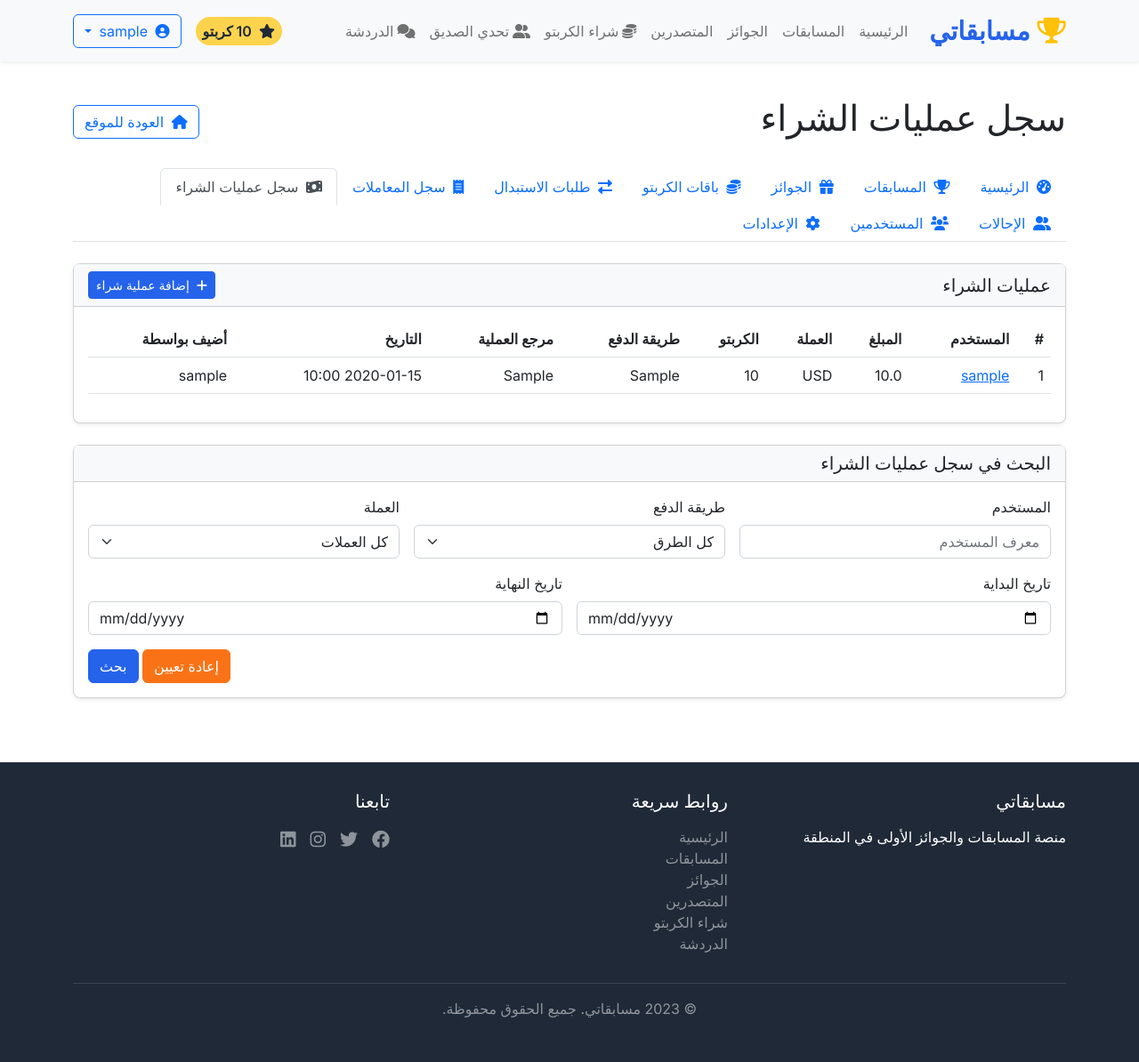
After one commit to sttarlt/ChallengeCentral, a Flask app: page /admin/purchases in a window 1280 px wide. The commit adds this page. Shown: the whole page at 89% size. Run offline with Flask 3, Linux system fonts and the light colour scheme; a user stored in the database is signed in; tables that the repository leaves empty hold one stand-in row (values such as "Sample post").

Commit message:
Enable admins to manually add crypto purchases and view transaction history
Implements PurchaseRecord model/form/routes and adds admin UI for managing crypto purchases.

Replit-Commit-Author: Agent
Replit-Commit-Session-Id: 88eedd17-cc37-46d8-836a-528c16855c74
Replit-Commit-Screenshot-Url: https://storage.googleapis.com/screenshot-production-us-central1/aa294537-2263-4963-b0e2-bff8b7de80b2/a8d284a2-1451-43d8-a709-95338980d920.jpg

```diff
--- a/routes.py
+++ b/routes.py
@@ -892,6 +892,161 @@ def admin_add_points():
     return render_template('admin/add_points.html', form=form)
 
 
+@app.route('/admin/purchases')
+@admin_required
+def admin_purchases():
+    """عرض سجل عمليات شراء الكربتو"""
+    from models import PurchaseRecord
+    from forms import PurchaseRecordForm
+
+    # استخراج معايير البحث من البارامترات
+    user_id = request.args.get('user_id', type=int)
+    payment_method = request.args.get('payment_method')
+    start_date_str = request.args.get('start_date')
+    end_date_str = request.args.get('end_date')
+    page = request.args.get('page', 1, type=int)
+    per_page = 20  # عدد العناصر في كل صفحة
+
+    # إنشاء الاستعلام الأساسي
+    query = PurchaseRecord.query
+
+    # تطبيق المرشحات إذا كانت موجودة
+    if user_id:
+        query = query.filter(PurchaseRecord.user_id == user_id)
+
+    if payment_method:
+        query = query.filter(PurchaseRecord.payment_method == payment_method)
+
+    # تطبيق نطاق التاريخ
+    if start_date_str:
+        try:
+            start_date = datetime.strptime(start_date_str, '%Y-%m-%d')
+            query = query.filter(PurchaseRecord.created_at >= start_date)
+        except ValueError:
+            flash('صيغة تاريخ البداية غير صحيحة، تم تجاهلها', 'warning')
+
+    if end_date_str:
+        try:
+            end_date = datetime.strptime(end_date_str, '%Y-%m-%d')
+            # إضافة يوم كامل لتضمين كل معاملات اليوم المحدد
+            end_date = end_date.replace(hour=23, minute=59, second=59)
+            query = query.filter(PurchaseRecord.created_at <= end_date)
+        except ValueError:
+            flash('صيغة تاريخ النهاية غير صحيحة، تم تجاهلها', 'warning')
+
+    # ترتيب النتائج من الأحدث إلى الأقدم
+    query = query.order_by(PurchaseRecord.created_at.desc())
+
+    # تنفيذ الاستعلام مع التقسيم إلى صفحات
+    pagination = query.paginate(page=page, per_page=per_page)
+    purchases = pagination.items
+
+    return render_template(
+        'admin/purchases.html',
+        purchases=purchases,
+        pagination=pagination
+    )
+
+
+@app.route('/admin/purchases/user/<int:user_id>')
+@admin_required
+def admin_user_purchases(user_id):
+    """عرض سجل عمليات شراء الكربتو لمستخدم محدد"""
+    from models import PurchaseRecord
+
+    # التحقق من وجود المستخدم
+    user = User.query.get_or_404(user_id)
+
+    page = request.args.get('page', 1, type=int)
+    per_page = 10  # عدد العناصر في كل صفحة
+
+    # الحصول على معاملات المستخدم
+    query = PurchaseRecord.query.filter_by(user_id=user_id).order_by(PurchaseRecord.created_at.desc())
+    pagination = query.paginate(page=page, per_page=per_page)
+    purchases = pagination.items
+
+    return render_template(
+        'admin/purchases.html',
+        purchases=purchases,
+        pagination=pagination,
+        user=user
+    )
+
+
+@app.route('/admin/purchases/add', methods=['GET', 'POST'])
+@admin_required
+def admin_add_purchase():
+    """إضافة عملية شراء كربتو يدوياً"""
+    from models import PurchaseRecord, PointsTransaction
+    from forms import PurchaseRecordForm
+
+    form = PurchaseRecordForm()
+
+    if form.validate_on_submit():
+        # البحث عن المستخدم بواسطة اسم المستخدم
+        user = User.query.filter_by(username=form.username.data).first()
+
+        if not user:
+            flash(f'لم يتم العثور على المستخدم: {form.username.data}', 'danger')
+            return redirect(url_for('admin_add_purchase'))
+
+        amount_paid = form.amount_paid.data
+        currency = form.currency.data
+        points_added = form.points_added.data
+        payment_method = form.payment_method.data
+        reference = form.reference.data
+        notes = form.notes.data
+
+        # إنشاء سجل عملية الشراء
+        purchase = PurchaseRecord(
+            user_id=user.id,
+            amount_paid=amount_paid,
+            currency=currency,
+            points_added=points_added,
+            payment_method=payment_method,
+            reference=reference,
+            notes=notes,
+            created_by_id=current_user.id
+        )
+
+        # إضافة سجل العملية للقاعدة
+        db.session.add(purchase)
+
+        # إضافة النقاط للمستخدم عبر الدالة المحسنة
+        success = user.add_points(
+            points=points_added,
+            transaction_type='purchase',
+            related_id=None,  # سيتم تحديثه لاحقاً بعد الحصول على معرف العملية
+            description=f'شراء {points_added} كربتو مقابل {amount_paid} {currency}',
+            created_by_id=current_user.id,
+            request=request
+        )
+
+        if success:
+            db.session.commit()
+
+            # تحديث purchase.id في سجل المعاملة لربط العمليتين
+            transaction = PointsTransaction.query.filter_by(
+                user_id=user.id,
+                transaction_type='purchase',
+                amount=points_added
+            ).order_by(desc(PointsTransaction.created_at)).first()
+
+            if transaction:
+                transaction.related_id = purchase.id
+                db.session.commit()
+
+            flash(f'تم إضافة {points_added} كربتو إلى حساب {user.username} مقابل {amount_paid} {currency} بنجاح', 'success')
+            app.logger.info(f"Admin {current_user.username} added purchase record for user {user.username}: {points_added} points for {amount_paid} {currency}")
+
+            # إعادة توجيه إلى صفحة المستخدم
+            return redirect(url_for('admin_user_purchases', user_id=user.id))
+        else:
+            flash('حدث خطأ أثناء محاولة إضافة النقاط', 'danger')
+
+    return render_template('admin/add_purchase.html', form=form)
+
+
 @app.errorhandler(404)
 def page_not_found(e):
     return render_template('404.html'), 404
--- a/templates/admin/dashboard.html
+++ b/templates/admin/dashboard.html
@@ -42,6 +42,11 @@
     <li class="nav-item">
         <a class="nav-link {{ 'active' if request.endpoint == 'admin_transactions' or request.endpoint == 'admin_user_transactions' or request.endpoint == 'admin_add_points' else '' }}" href="{{ url_for('admin_transactions') }}">
             <i class="fas fa-receipt me-1"></i> سجل المعاملات
+        </a>
+    </li>
+    <li class="nav-item">
+        <a class="nav-link {{ 'active' if request.endpoint == 'admin_purchases' or request.endpoint == 'admin_user_purchases' or request.endpoint == 'admin_add_purchase' else '' }}" href="{{ url_for('admin_purchases') }}">
+            <i class="fas fa-money-bill-wave me-1"></i> سجل عمليات الشراء
         </a>
     </li>
     <li class="nav-item">
--- /dev/null
+++ b/templates/admin/purchases.html
@@ -0,0 +1,169 @@
+{% extends "admin/dashboard.html" %}
+
+{% block admin_title %}سجل عمليات الشراء{% endblock %}
+
+{% block admin_heading %}
+{% if user %}
+  سجل عمليات شراء المستخدم {{ user.username }}
+{% else %}
+  سجل عمليات الشراء
+{% endif %}
+{% endblock %}
+
+{% block admin_content %}
+<div class="card shadow-sm mb-4">
+  <div class="card-header bg-light d-flex justify-content-between align-items-center">
+    <h5 class="mb-0">عمليات الشراء</h5>
+    <a href="{{ url_for('admin_add_purchase') }}" class="btn btn-primary btn-sm">
+      <i class="fas fa-plus me-1"></i> إضافة عملية شراء
+    </a>
+  </div>
+  <div class="card-body">
+    {% if purchases %}
+      <div class="table-responsive">
+        <table class="table table-hover">
+          <thead>
+            <tr>
+              <th scope="col">#</th>
+              <th scope="col">المستخدم</th>
+              <th scope="col">المبلغ</th>
+              <th scope="col">العملة</th>
+              <th scope="col">الكربتو</th>
+              <th scope="col">طريقة الدفع</th>
+              <th scope="col">مرجع العملية</th>
+              <th scope="col">التاريخ</th>
+              <th scope="col">أضيف بواسطة</th>
+            </tr>
+          </thead>
+          <tbody>
+            {% for purchase in purchases %}
+              <tr>
+                <td>{{ purchase.id }}</td>
+                <td>
+                  <a href="{{ url_for('admin_user_purchases', user_id=purchase.user_id) }}">
+                    {{ purchase.user.username }}
+                  </a>
+                </td>
+                <td>{{ purchase.amount_paid }}</td>
+                <td>{{ purchase.currency }}</td>
+                <td>{{ purchase.points_added }}</td>
+                <td>
+                  {% if purchase.payment_method == 'telegram' %}
+                    تلغرام
+                  {% elif purchase.payment_method == 'bank_transfer' %}
+                    تحويل بنكي
+                  {% elif purchase.payment_method == 'paypal' %}
+                    PayPal
+                  {% else %}
+                    {{ purchase.payment_method }}
+                  {% endif %}
+                </td>
+                <td>{{ purchase.reference }}</td>
+                <td>{{ purchase.created_at.strftime('%Y-%m-%d %H:%M') }}</td>
+                <td>{{ purchase.created_by.username }}</td>
+              </tr>
+            {% endfor %}
+          </tbody>
+        </table>
+      </div>
+
+      {% if pagination and pagination.pages > 1 %}
+        <nav aria-label="Page navigation">
+          <ul class="pagination justify-content-center">
+            {% if pagination.has_prev %}
+              <li class="page-item">
+                <a class="page-link" href="{{ url_for('admin_purchases', page=pagination.prev_num) }}">السابق</a>
+              </li>
+            {% else %}
+              <li class="page-item disabled">
+                <span class="page-link">السابق</span>
+              </li>
+            {% endif %}
+
+            {% for page_num in pagination.iter_pages(left_edge=1, right_edge=1, left_current=2, right_current=2) %}
+              {% if page_num %}
+                {% if page_num == pagination.page %}
+                  <li class="page-item active">
+                    <span class="page-link">{{ page_num }}</span>
+                  </li>
+                {% else %}
+                  <li class="page-item">
+                    <a class="page-link" href="{{ url_for('admin_purchases', page=page_num) }}">{{ page_num }}</a>
+                  </li>
+                {% endif %}
+              {% else %}
+                <li class="page-item disabled">
+                  <span class="page-link">...</span>
+                </li>
+              {% endif %}
+            {% endfor %}
+
+            {% if pagination.has_next %}
+              <li class="page-item">
+                <a class="page-link" href="{{ url_for('admin_purchases', page=pagination.next_num) }}">التالي</a>
+              </li>
+            {% else %}
+              <li class="page-item disabled">
+                <span class="page-link">التالي</span>
+              </li>
+            {% endif %}
+          </ul>
+        </nav>
+      {% endif %}
+    {% else %}
+      <div class="alert alert-info mb-0">
+        لا توجد عمليات شراء مسجلة حتى الآن.
+      </div>
+    {% endif %}
+  </div>
+</div>
+
+<div class="card shadow-sm">
+  <div class="card-header bg-light">
+    <h5 class="mb-0">البحث في سجل عمليات الشراء</h5>
+  </div>
+  <div class="card-body">
+    <form method="get" action="{{ url_for('admin_purchases') }}">
+      <div class="row g-3 mb-3">
+        <div class="col-md-4">
+          <label for="user_id" class="form-label">المستخدم</label>
+          <input type="text" class="form-control" id="user_id" name="user_id" placeholder="معرف المستخدم" value="{{ request.args.get('user_id', '') }}">
+        </div>
+        <div class="col-md-4">
+          <label for="payment_method" class="form-label">طريقة الدفع</label>
+          <select class="form-select" id="payment_method" name="payment_method">
+            <option value="">كل الطرق</option>
+            <option value="telegram" {% if request.args.get('payment_method') == 'telegram' %}selected{% endif %}>تلغرام</option>
+            <option value="bank_transfer" {% if request.args.get('payment_method') == 'bank_transfer' %}selected{% endif %}>تحويل بنكي</option>
+            <option value="paypal" {% if request.args.get('payment_method') == 'paypal' %}selected{% endif %}>PayPal</option>
+            <option value="other" {% if request.args.get('payment_method') == 'other' %}selected{% endif %}>طريقة أخرى</option>
+          </select>
+        </div>
+        <div class="col-md-4">
+          <label for="currency" class="form-label">العملة</label>
+          <select class="form-select" id="currency" name="currency">
+            <option value="">كل العملات</option>
+            <option value="USD" {% if request.args.get('currency') == 'USD' %}selected{% endif %}>دولار أمريكي</option>
+            <option value="EUR" {% if request.args.get('currency') == 'EUR' %}selected{% endif %}>يورو</option>
+            <option value="SAR" {% if request.args.get('currency') == 'SAR' %}selected{% endif %}>ريال سعودي</option>
+          </select>
+        </div>
+      </div>
+      <div class="row g-3 mb-3">
+        <div class="col-md-6">
+          <label for="start_date" class="form-label">تاريخ البداية</label>
+          <input type="date" class="form-control" id="start_date" name="start_date" value="{{ request.args.get('start_date', '') }}">
+        </div>
+        <div class="col-md-6">
+          <label for="end_date" class="form-label">تاريخ النهاية</label>
+          <input type="date" class="form-control" id="end_date" name="end_date" value="{{ request.args.get('end_date', '') }}">
+        </div>
+      </div>
+      <div class="text-end">
+        <a href="{{ url_for('admin_purchases') }}" class="btn btn-secondary">إعادة تعيين</a>
+        <button type="submit" class="btn btn-primary">بحث</button>
+      </div>
+    </form>
+  </div>
+</div>
+{% endblock %}
```
Also changed, not shown: forms.py (+17 -0 lines), models.py (+21 -0 lines), templates/admin/add_purchase.html (added, +131 -0 lines), README.md.
